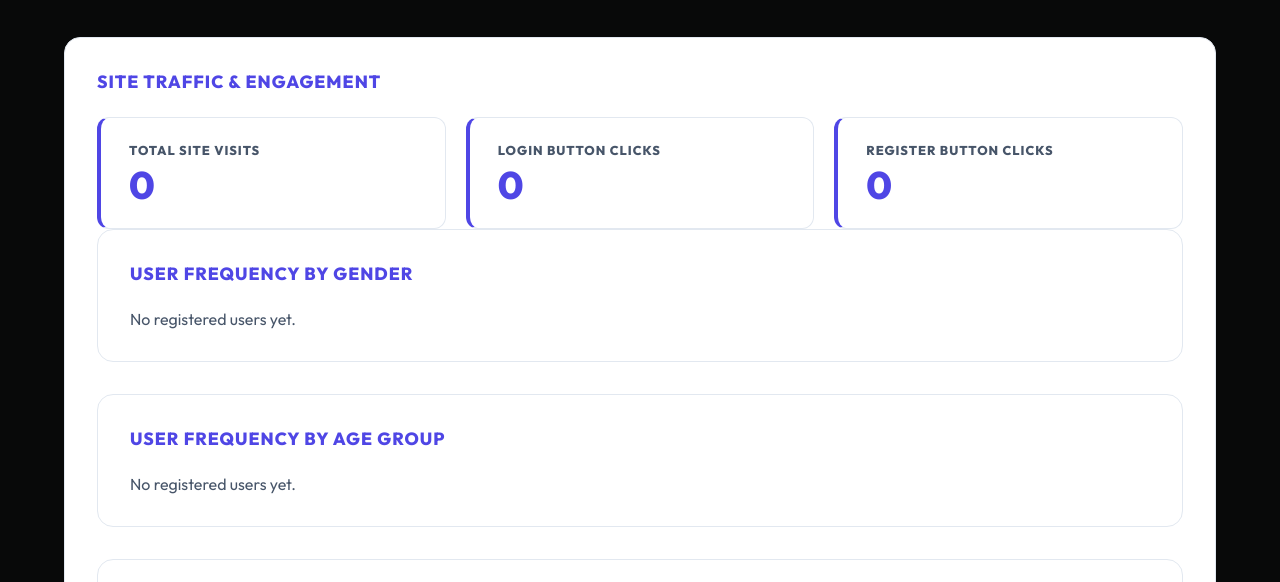
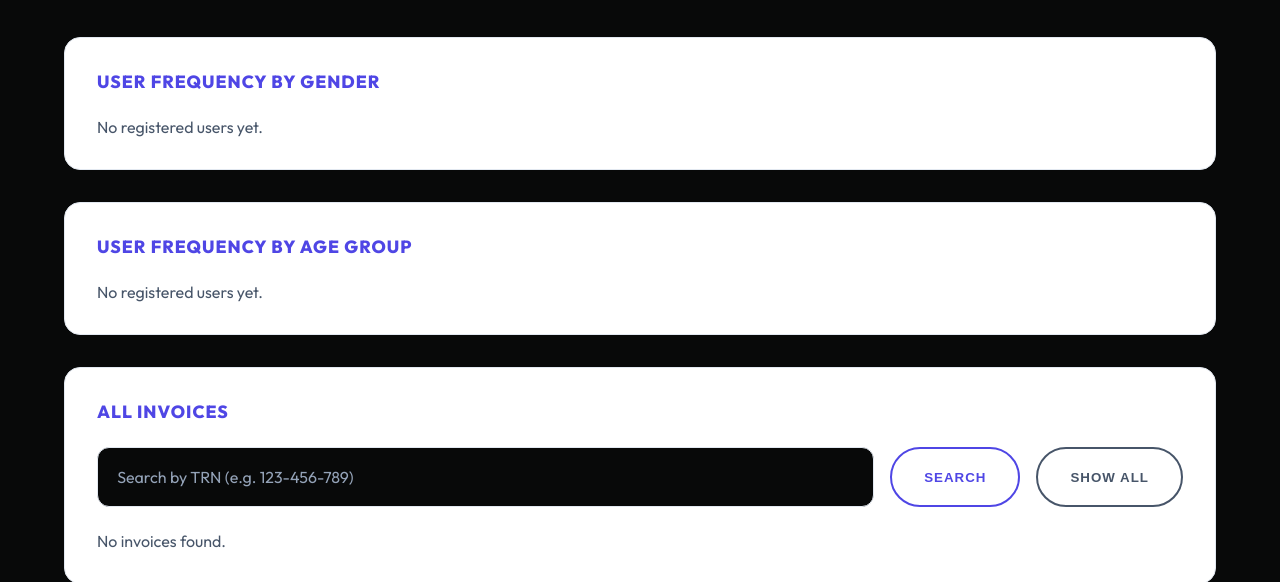
Before and after one commit to mekhismith-utech/WP-GRP-PRJ-SEM2, a plain HTML site: page dashboard.html in a window 1280 px wide. Shown: the part 218-800 px from the top of the page. Drawn offline with Linux system fonts and the light colour scheme.

Commit message:
Update dashboard.html

```diff
--- a/dashboard.html
+++ b/dashboard.html
@@ -102,23 +102,6 @@
     <main>
         <h2 class="page-title">Analytics Dashboard</h2>
 
-        <div class="dash-section">
-            <h3>Site Traffic &amp; Engagement</h3>
-            <div class="stat-grid">
-                <div class="stat-card">
-                    <span class="stat-label">Total Site Visits</span>
-                    <span class="stat-value" id="Visits">0</span>
-                </div>
-            <div class="stat-card">
-                <span class="stat-label">Login Button Clicks</span>
-                <span class="stat-value" id="login-clicks">0</span>
-            </div>
-            <div class="stat-card">
-                <span class="stat-label">Register Button Clicks</span>
-                <span class="stat-value" id="register-clicks">0</span>
-            </div>
-        </div>
-
         <!--ShowUserFrequency(), shows the gender frequency -->
         <div class="dash-section">
             <h3>User Frequency by Gender</h3>
```
